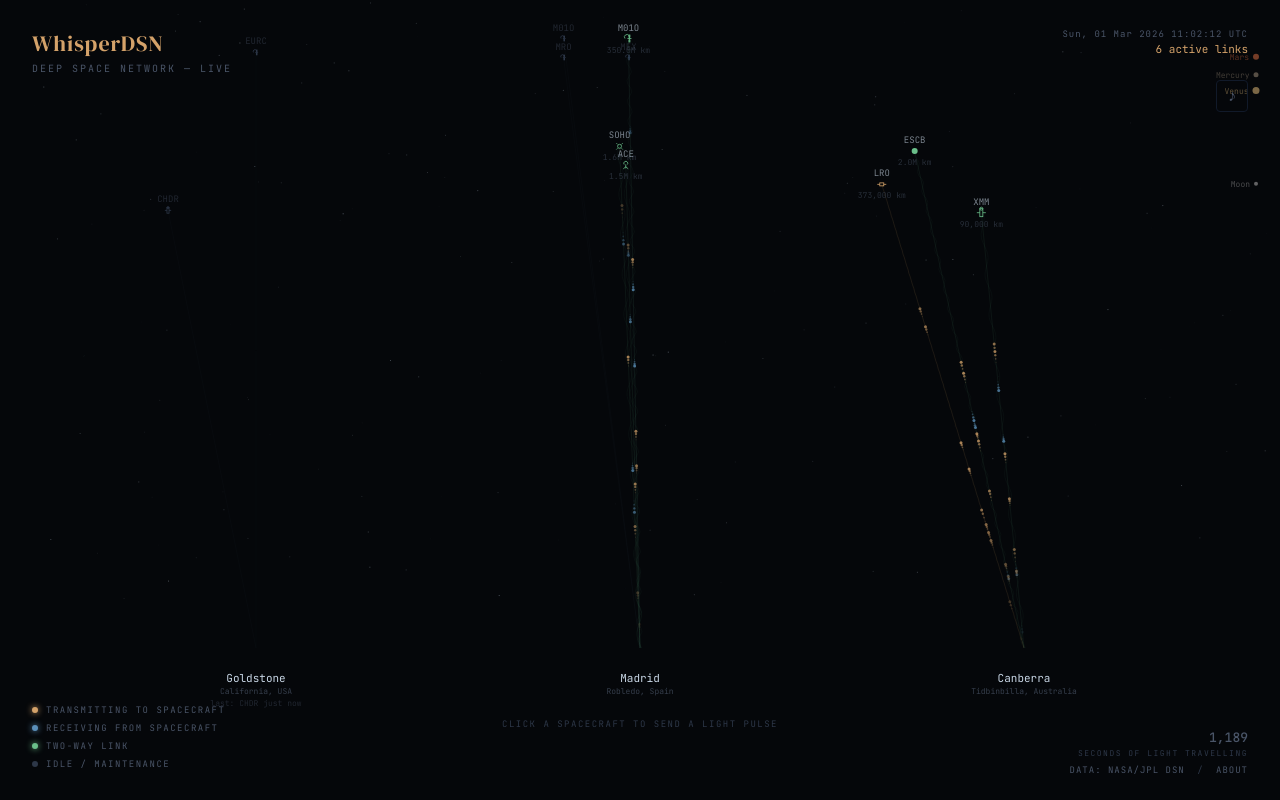
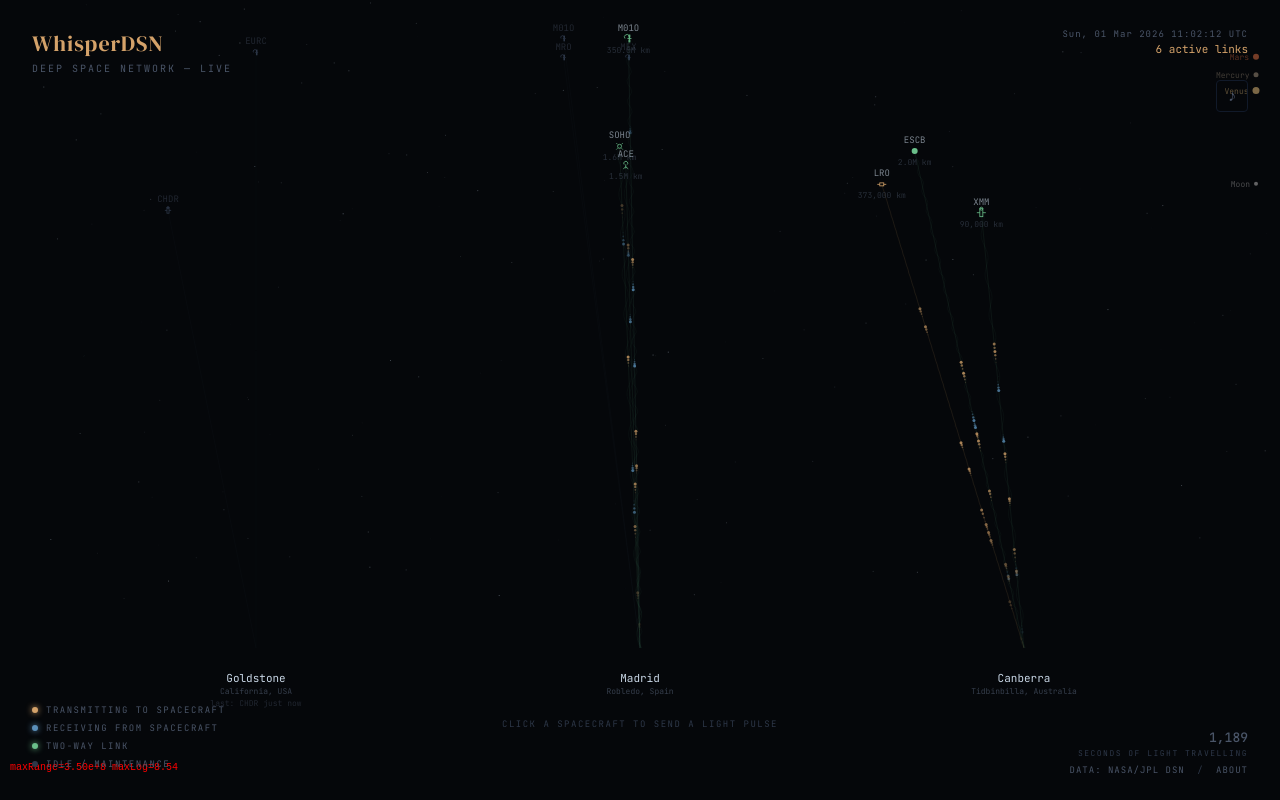
Before and after one commit to chris-bateman/WhisperDSN, a plain HTML site: page index.html in a window 1280 px wide. Drawn offline with Linux system fonts and the light colour scheme; no server answers.

Commit message:
DEBUG: add planet marker diagnostics

```diff
--- a/index.html
+++ b/index.html
@@ -493,6 +493,10 @@ function drawPlanetMarkers() {
   const skyBottom = H * (isMobile || isShortScreen ? 0.40 : 0.55);
   const maxLog = Math.log10(Math.max(currentMaxRange, 100));
   const markerX = W - (isMobile ? 14 : 24);
+
+  // DEBUG — remove after confirming planets render
+  ctx.fillStyle = 'red'; ctx.font = '10px monospace'; ctx.textAlign = 'left';
+  ctx.fillText('maxRange=' + currentMaxRange.toExponential(2) + ' maxLog=' + maxLog.toFixed(2), 10, H - 30);
 
   PLANET_MARKERS.forEach(p => {
     if (p.distance > currentMaxRange * 1.5) return;
```
